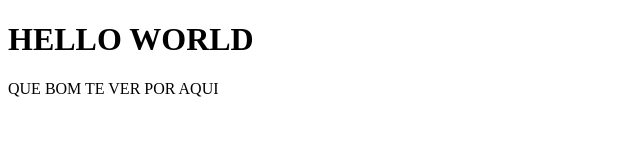
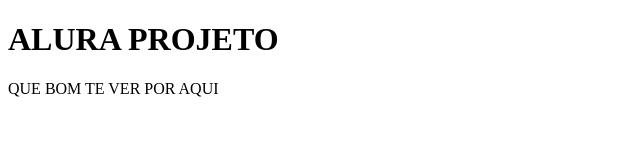
Before and after one commit to Danizinha21/ALURA-PROJETO-, a plain HTML site: page index.html in a window 1280 px wide. Shown: the whole page, without its empty margins (0-640 px from the left). Drawn offline with Linux system fonts and the light colour scheme.

Commit message:
Update index.html

```diff
--- a/index.html
+++ b/index.html
@@ -7,7 +7,7 @@
 </head>
 <body>
     <header>
-    <h1>HELLO WORLD</h1>
+    <h1>ALURA PROJETO</h1>
     <p>QUE BOM TE VER POR AQUI </p>
 
     </header>
```
